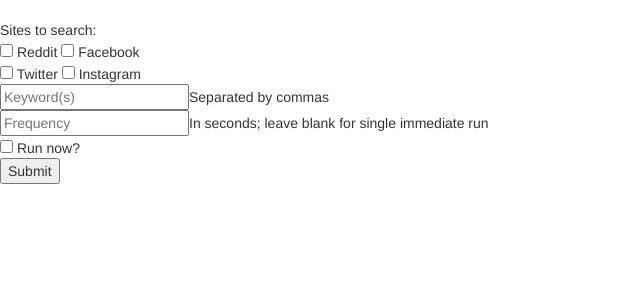
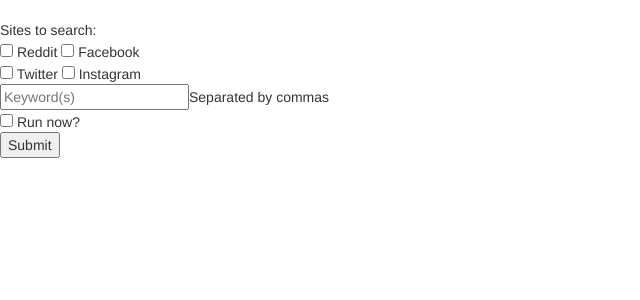
Before and after one commit to DoctorHelicopter/SocialMediaSearch, a Flask app: page /newquery in a window 1280 px wide. Shown: the top 300 px of the page, without its empty margins (0-640 px from the left). Run offline with Flask 2, Linux system fonts and the light colour scheme; some libraries are stand-ins or nearby versions.

Commit message:
Removed frequency from new query creation, it should only be on the schedule

```diff
--- a/main.py
+++ b/main.py
@@ -67,21 +67,20 @@
     elif request.method == 'POST':
         #If it was posted with content, make sure it worked, then give success message
         #do logic, then return to the page with success message
-        sql = "insert into QUERIES (QID, UID, SITE, KEYWORD, FREQUENCY, CREATED) VALUES (?, ?, ?, ?, ?, datetime('now','localtime'))"
+        sql = "insert into QUERIES (QID, UID, SITE, KEYWORD, CREATED) VALUES (?, ?, ?, ?, datetime('now','localtime'))"
         statements = []
         for s in request.form.getlist('site'): #Check through all of the selected sites
             print s
             for kw in request.form['keywords'].split(','): #iterate through our KWs
                 #gather them in a list first. That way, if there's a problem with any of them, the whole thing will abort instead of writing partial records
                 statements.append({'site'       : str(s),
-                                   'keyword'    : str(kw).strip(),
-                                   'frequency'  : int(request.form['frequency']) if request.form['frequency']!='' else 0
+                                   'keyword'    : str(kw).strip()
                     })
         #Now we have a list of statements that we know will work.
         for st in statements:
             qid = str(uuid4())
             qlist.append(qid)
-            g.db.execute(sql, (qid, session['uid'], st['site'], st['keyword'], st['frequency']))
+            g.db.execute(sql, (qid, session['uid'], st['site'], st['keyword']))
             g.db.commit()
 
         runs = request.form.getlist('runnow')
--- a/templates/newquery.html
+++ b/templates/newquery.html
@@ -15,8 +15,6 @@
     <!-- right now just accept a list of single keywords.
         In the future, I can expand this to take in a list of quoted phrases-->
     <input type="text" name="keywords" placeholder="Keyword(s)">Separated by commas<br>
-    <!-- seconds was easiet to implement, but I could add a dropdown for different increments (minutes, days, etc)-->
-    <input type="text" name="frequency" placeholder="Frequency">In seconds; leave blank for single immediate run<br>
     <input type="checkbox" name="runnow" value="yes"> Run now?<br>
     <input type="submit" value="Submit" />
 </form>
--- a/templates/newschedule.html
+++ b/templates/newschedule.html
@@ -4,6 +4,7 @@
 <form action='/newschedule' method='post'>
     <input data-provide="datepicker" name="tstart" placeholder="Start Date" required>
     <input data-provide="datepicker" name="tend" placeholder="End Date">
+    <!-- seconds was easiet to implement, but I could add a dropdown for different increments (minutes, days, etc)-->
     <input type="text" name="freq" placeholder="Frequency (sec)" required>
     <input type="submit" value="Submit">
 </form>
```
Also changed, not shown: static/db/sms.db.
